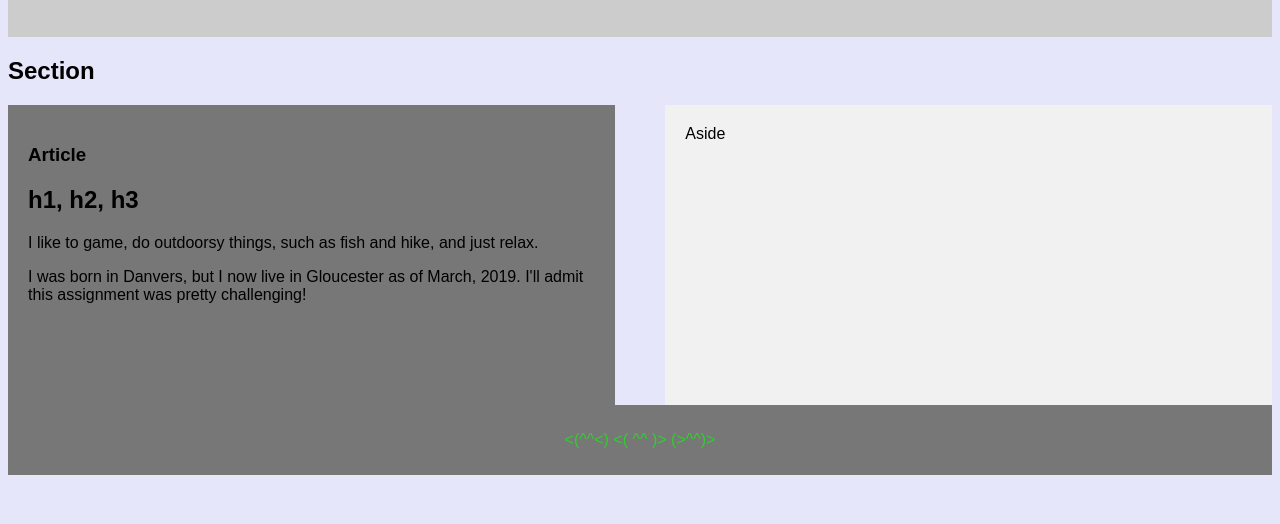
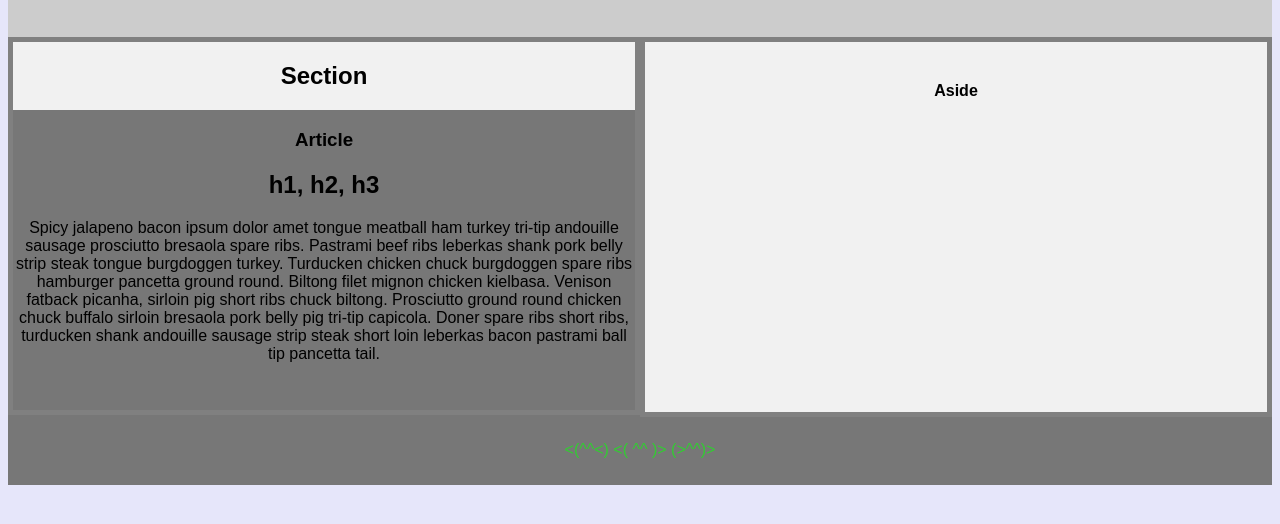
Before and after one commit to mhayes428/HW-Wireframe, a plain HTML site: page index.html in a window 1280 px wide. Shown: the part 144-668 px from the top of the page. Drawn offline with Linux system fonts and the light colour scheme.

Commit message:
homework 1

```diff
--- a/index.html
+++ b/index.html
@@ -6,6 +6,7 @@
 <meta name="viewport" content="width=device-width, initial-scale=1">
 <style>
 * {
+
   box-sizing: border-box;
 }
 
@@ -39,32 +40,58 @@ nav ul {
 
 article {
   float: left;
-  padding: 20px;
-  width: 48%;
+  padding: 0px;
+  width: 100%;
   background-color: #777;
   height: 300px;
+  text-align: center;
+  h1
 }
 
 aside {
-  float:right;
+  text-align: center;
+  float: right;
   padding: 20px;
-  width: 48%;
+  width: 50%;
   background-color: #f1f1f1;
-  height: 300px;
+  height: 380px;
+  border: 5px solid gray;
 }
 
 section:after {
-  content: "";
+  /*content: "";*/
   display: table;
   clear: both;
 }
 
+section {
+  display: table;
+  content: "";
+  text-align: center;
+  background-color: #f1f1f1;
+}
 
 footer {
   background-color: #777;
   padding: 10px;
   text-align: center;
   color: limegreen;
+}
+
+section {
+    width: 50%;
+    padding: 0px;
+    border: 5px solid gray;
+    margin: 0;
+}
+
+ .aside {
+    width: 50%;
+    padding: 0px;
+    border: 5px solid gray;
+    margin: 0;
+
+
 }
 
 </style>
@@ -79,14 +106,21 @@ footer {
 <h1>Nav</h1>
   </nav>
 
-<section><h1>Section</h1>
-  <article><h1>Article</h1>
-    <h2>h1, h2, h3</h2>
-    <p>I like to game, do outdoorsy things, such as fish and hike, and just relax.</p>
-    <p>I was born in Danvers, but I now live in Gloucester as of March, 2019. I'll admit this assignment was pretty challenging!</p>
-  </article>
-  <aside>Aside</aside>
-</section>
+<div id="aside">
+    <aside>
+        <h1></h1><strong>Aside</strong>
+    </aside>
+</div>
+
+<div id="section">
+    <section><h1>Section</h1>
+        <article><h1>Article</h1>
+                <h2>h1, h2, h3</h2>
+    <p>Spicy jalapeno bacon ipsum dolor amet tongue meatball ham turkey tri-tip andouille sausage prosciutto bresaola spare ribs. Pastrami beef ribs leberkas shank pork belly strip steak tongue burgdoggen turkey. Turducken chicken chuck burgdoggen spare ribs hamburger pancetta ground round. Biltong filet mignon chicken kielbasa. Venison fatback picanha, sirloin pig short ribs chuck biltong. Prosciutto ground round chicken chuck buffalo sirloin bresaola pork belly pig tri-tip capicola. Doner spare ribs short ribs, turducken shank andouille sausage strip steak short loin leberkas bacon pastrami ball tip pancetta tail.</p>
+        </article>
+    </section>
+</div>
+
 
 <footer>
   <p><(^^<) <( ^^ )> (>^^)></p>
```
